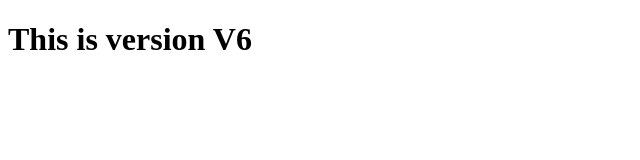
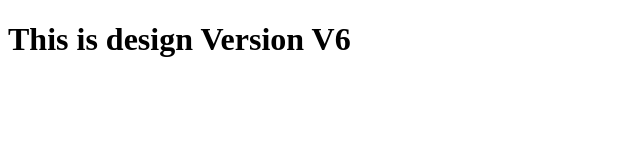
Before and after one commit to MonsTechStudy/MonsUnitedE, a plain HTML site: page index.html in a window 1280 px wide. Shown: the whole page, without its empty margins (0-640 px from the left). Drawn offline with Linux system fonts and the light colour scheme.

Commit message:
Changed H1

```diff
--- a/index.html
+++ b/index.html
@@ -7,6 +7,6 @@
     <title>Document</title>
 </head>
 <body>
-    <h1>This is version V6</h1>
+    <h1>This is design Version V6</h1>
 </body>
 </html>
```
